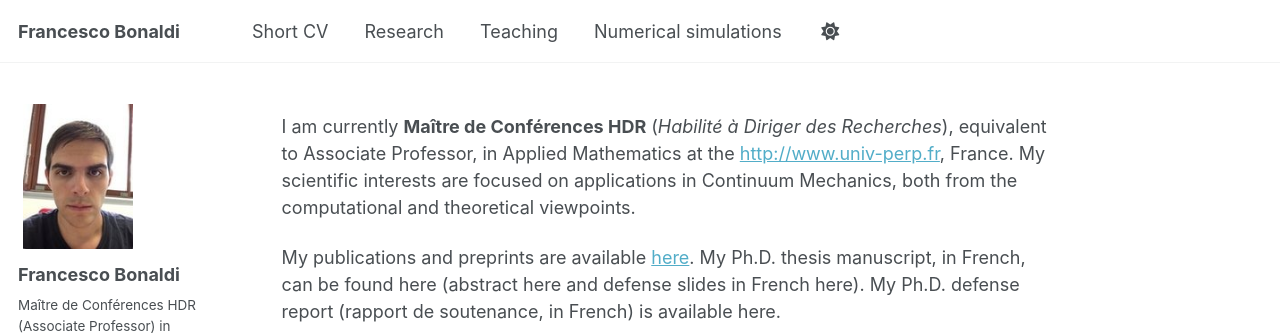
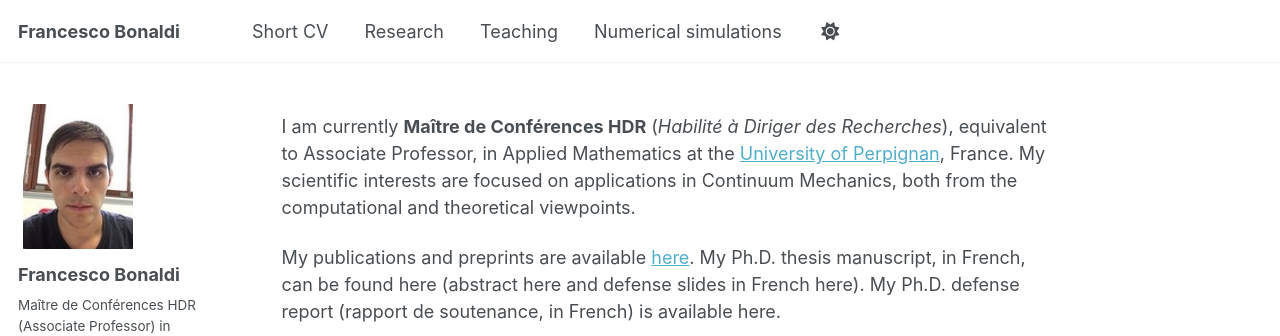
Before and after one commit to fbonaldi/fbonaldi.github.io, a Jekyll site: the page built from _pages/about.md, in a window 1280 px wide. Shown: the top 336 px of the page. Built offline with Jekyll 4.4.1, drawn with Linux system fonts in a browser that asks for light colours; some web fonts are replaced; a script bundle is joined from its source files by our own code; library files that are not in the unit come from our copies.

Commit message:
Update about.md

```diff
--- a/_pages/about.md
+++ b/_pages/about.md
@@ -7,6 +7,6 @@
   - /about.html
 ---
 
-I am currently **Maître de Conférences HDR** (_Habilité à Diriger des Recherches_), equivalent to Associate Professor, in Applied Mathematics at the [http://www.univ-perp.fr](University of Perpignan), France. My scientific interests are focused on applications in Continuum Mechanics, both from the computational and theoretical viewpoints.
+I am currently **Maître de Conférences HDR** (_Habilité à Diriger des Recherches_), equivalent to Associate Professor, in Applied Mathematics at the [University of Perpignan](http://www.univ-perp.fr), France. My scientific interests are focused on applications in Continuum Mechanics, both from the computational and theoretical viewpoints.
 
 My publications and preprints are available [here](/publications/). My Ph.D. thesis manuscript, in French, can be found here (abstract here and defense slides in French here). My Ph.D. defense report (rapport de soutenance, in French) is available here.
```
